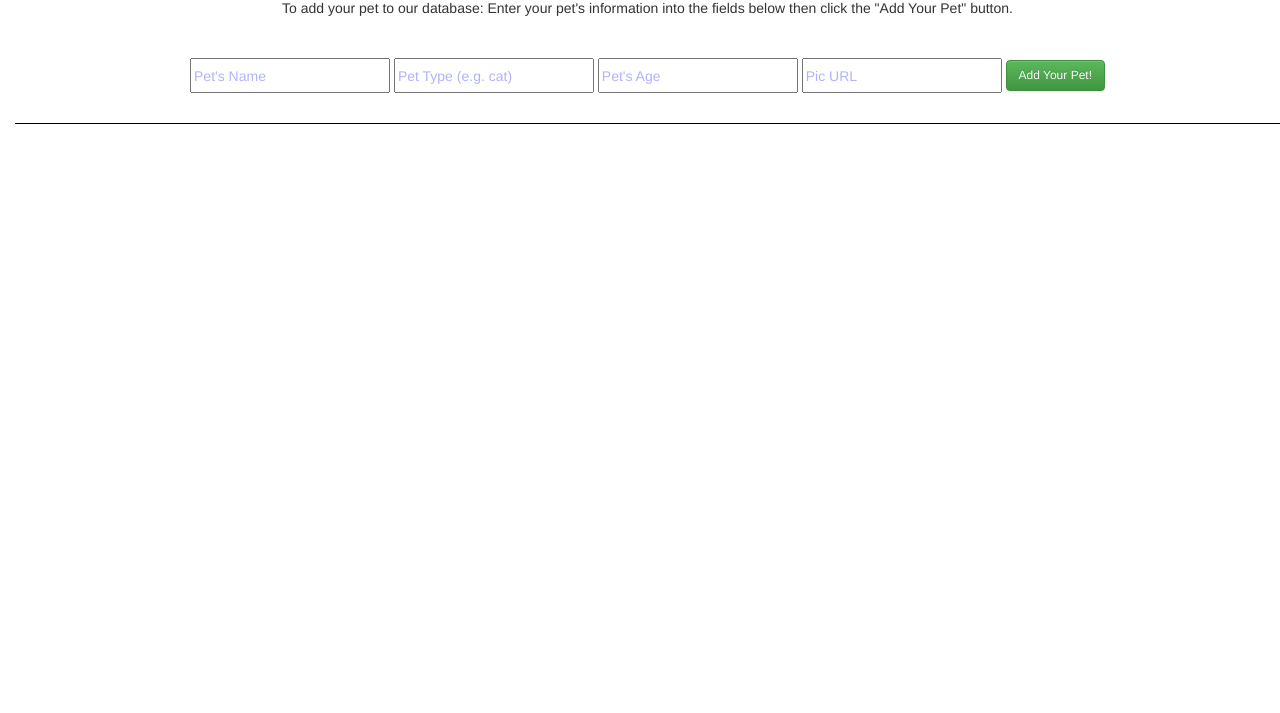
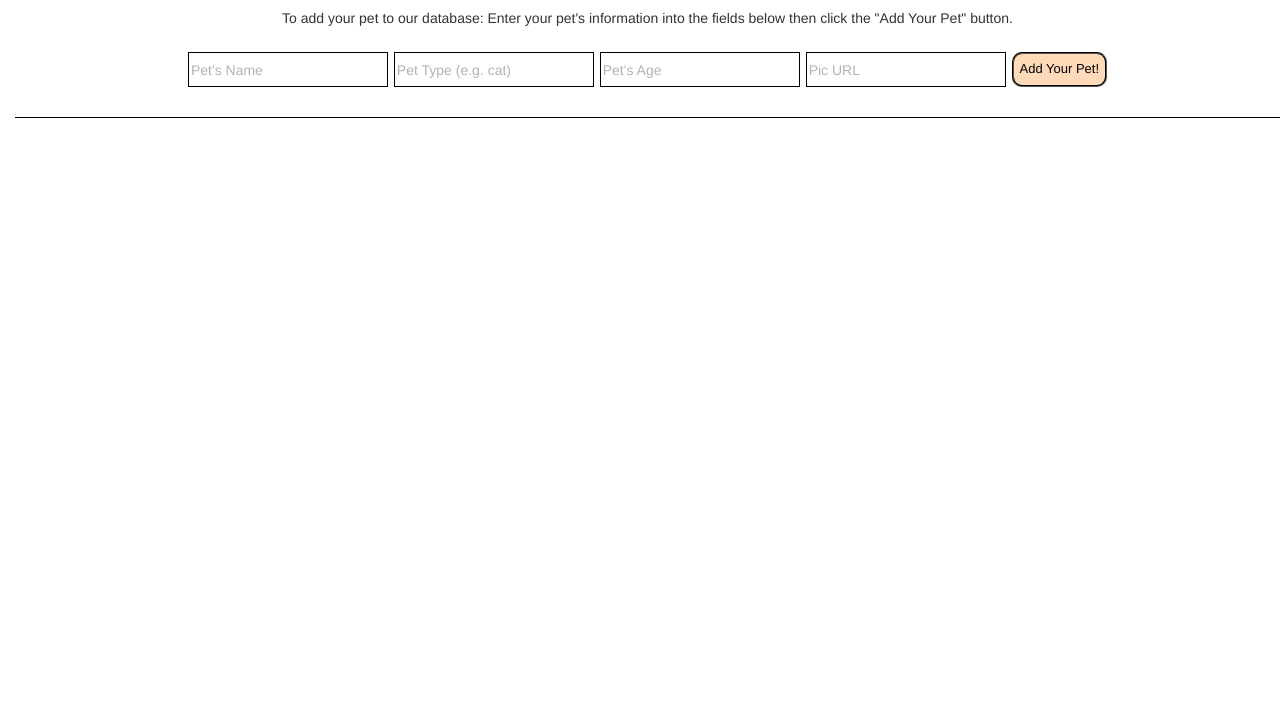
Before and after one commit to karlabrandon817/prime_weekend5_petDirectory, a website: page public/index.html in a window 1280 px wide. Shown: the part 87-800 px from the top of the page. Drawn offline with nearby package versions, Linux system fonts and the light colour scheme; no server answers.

Commit message:
styling adjustments

```diff
--- a/public/index.html
+++ b/public/index.html
@@ -31,7 +31,7 @@
             <input type="text" placeholder="Pet Type (e.g. cat)" ng-model=typeIn>
             <input type="number" placeholder="Pet's Age" ng-model=ageIn>
             <input type="text" placeholder="Pic URL" ng-model=picIn>
-            <button type="button" class="btn btn-success btn-sm, buttonAdd" ng-click="addPet()">Add Your Pet!</button>
+            <button type="button" class="buttonAdd" ng-click="addPet()">Add Your Pet!</button>
         </form>
 
         <div class="petDisplay, container">
--- a/public/styles.css
+++ b/public/styles.css
@@ -1,3 +1,18 @@
+body {
+    margin-left: 15px;
+    text-align: center;
+}
+
+form {
+    padding: 14px 0px 30px 0px;
+    border-bottom: 1px black solid;
+}
+
+h1 {
+    font-size: 50px;
+    padding-bottom: 10px;
+}
+
 img {
     margin-top: -12px;
     height: 300px;
@@ -6,42 +21,31 @@ img {
     padding-bottom: 20px;
 }
 
-body {
-    margin-left: 15px;
-    text-align: center;
+input {
+    height: 35px;
+    width: 200px;
+    vertical-align: middle;
+    margin-right: 2px;
+    font-size: 1em;
+    border: 1.5px solid black;
+}
+
+::-webkit-input-placeholder {
+    color: black;
+    opacity: .3;
+}
+
+.buttonAdd {
+    font-size: 13px;
+    color: black;
+    background-color: peachPuff;
+    padding: 6px;
+    border-radius: 10px;
+    border-style: groove;
 }
 
 .petView {
     font-size: 20px;
-    margin-left: 20px;
-}
-
-form {
-    padding: 30px 0px 30px 0px;
-    border-bottom: 1px black solid;
-}
-
-h1 {
-    font-size: 50px;
-}
-
-input {
-    height: 35px;
-    width: 200px;
-    vertical-align: middle;
-    ;
-    font-size: 1em;
-}
-
-::-webkit-input-placeholder {
-    color: blue;
-    opacity: .3;
-}
-
-.petView {
+    margin-left: 25px;
     margin-top: 30px;
 }
-
-.buttonAdd {
-    font-size: 12px;
-}
```
